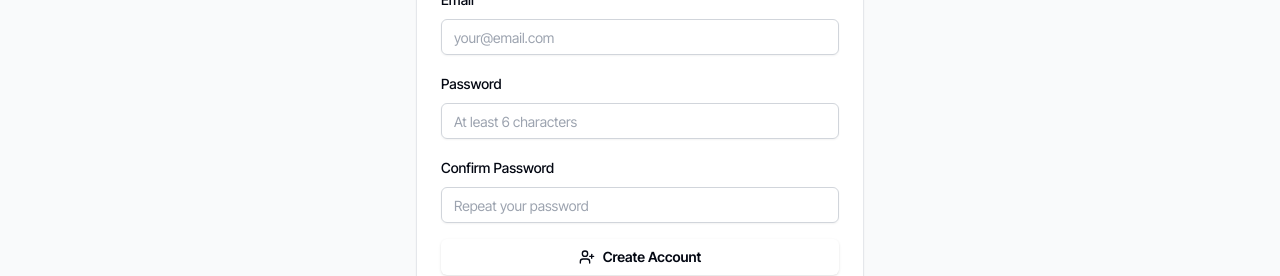
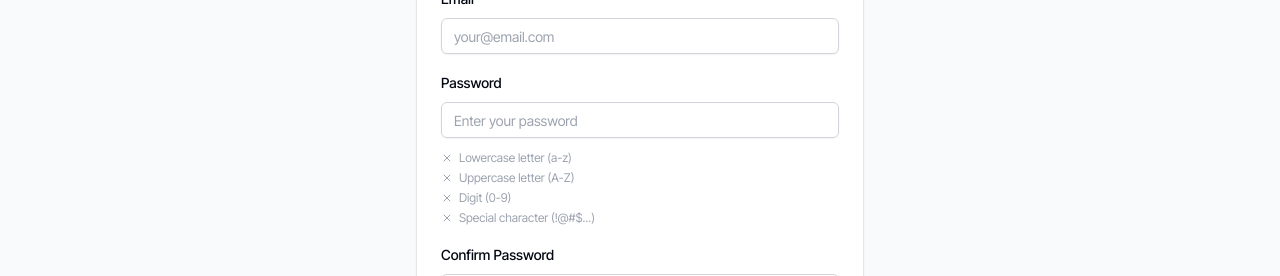
Before and after one commit to 0xDeca/Falcon-Driving-School, a Next.js app: page /auth/register in a window 1280 px wide. Shown: the part 472-748 px from the top of the page. Built offline with nearby package versions, Linux system fonts and the light colour scheme; no server answers.

Commit message:
Show password requirements inline on register page instead of toast errors

```diff
--- a/src/app/auth/register/page.tsx
+++ b/src/app/auth/register/page.tsx
@@ -7,33 +7,56 @@ import { Button } from "@/components/ui/button";
 import { Input } from "@/components/ui/input";
 import { Label } from "@/components/ui/label";
 import { Card, CardContent, CardHeader, CardTitle } from "@/components/ui/card";
-import { UserPlus } from "lucide-react";
+import { UserPlus, Check, X } from "lucide-react";
 import { supabase } from "@/lib/supabase";
 import toast from "react-hot-toast";
 
+const PASSWORD_RULES = [
+  { label: "Lowercase letter (a-z)", test: (p: string) => /[a-z]/.test(p) },
+  { label: "Uppercase letter (A-Z)", test: (p: string) => /[A-Z]/.test(p) },
+  { label: "Digit (0-9)", test: (p: string) => /[0-9]/.test(p) },
+  { label: "Special character (!@#$...)", test: (p: string) => /[!@#$%^&*()_+\-=\[\]{};':"|<>?,.\/`~]/.test(p) },
+];
+
+function validateForm(data: typeof INITIAL_FORM_DATA): Record<string, string> {
+  const errors: Record<string, string> = {};
+  if (!data.fullName.trim()) errors.fullName = "Full name is required";
+  if (!data.phone.trim()) errors.phone = "Phone number is required";
+  if (!data.email.trim()) errors.email = "Email is required";
+  if (!data.password) {
+    errors.password = "Password is required";
+  } else {
+    const missing = PASSWORD_RULES.filter((r) => !r.test(data.password)).map((r) => r.label);
+    if (missing.length > 0) {
+      errors.password = "Password must contain: " + missing.join(", ");
+    }
+  }
+  if (data.password !== data.confirmPassword) {
+    errors.confirmPassword = "Passwords do not match";
+  }
+  return errors;
+}
+
+const INITIAL_FORM_DATA = {
+  email: "",
+  password: "",
+  confirmPassword: "",
+  fullName: "",
+  phone: "",
+};
+
 export default function RegisterPage() {
   const router = useRouter();
-  const [formData, setFormData] = useState({
-    email: "",
-    password: "",
-    confirmPassword: "",
-    fullName: "",
-    phone: "",
-  });
+  const [formData, setFormData] = useState(INITIAL_FORM_DATA);
+  const [errors, setErrors] = useState<Record<string, string>>({});
   const [loading, setLoading] = useState(false);
 
   const handleRegister = async (e: React.FormEvent) => {
     e.preventDefault();
 
-    if (formData.password !== formData.confirmPassword) {
-      toast.error("Passwords do not match");
-      return;
-    }
-
-    if (formData.password.length < 6) {
-      toast.error("Password must be at least 6 characters");
-      return;
-    }
+    const validationErrors = validateForm(formData);
+    setErrors(validationErrors);
+    if (Object.keys(validationErrors).length > 0) return;
 
     setLoading(true);
 
@@ -52,7 +75,6 @@ export default function RegisterPage() {
       if (error) throw error;
 
       if (data.user) {
-        // Create user record
         const { error: userError } = await supabase.from("users").insert({
           id: data.user.id,
           email: formData.email,
@@ -61,7 +83,6 @@ export default function RegisterPage() {
 
         if (userError) throw userError;
 
-        // Create student record
         const { error: studentError } = await supabase.from("students").insert({
           user_id: data.user.id,
           phone: formData.phone,
@@ -76,7 +97,7 @@ export default function RegisterPage() {
       router.push("/auth/login");
     } catch (error: unknown) {
       const err = error as { message?: string };
-      toast.error(err.message || "Registration failed");
+      setErrors({ form: err.message || "Registration failed" });
     } finally {
       setLoading(false);
     }
@@ -84,6 +105,13 @@ export default function RegisterPage() {
 
   const updateField = (field: string, value: string) => {
     setFormData((prev) => ({ ...prev, [field]: value }));
+    if (errors[field]) {
+      setErrors((prev) => {
+        const next = { ...prev };
+        delete next[field];
+        return next;
+      });
+    }
   };
 
   return (
@@ -104,6 +132,11 @@ export default function RegisterPage() {
         </CardHeader>
         <CardContent>
           <form onSubmit={handleRegister} className="space-y-4">
+            {errors.form && (
+              <div className="rounded-lg border border-red-300 bg-red-50 p-3 text-sm text-red-600">
+                {errors.form}
+              </div>
+            )}
             <div className="space-y-2">
               <Label htmlFor="fullName">Full Name</Label>
               <Input
@@ -111,8 +144,11 @@ export default function RegisterPage() {
                 placeholder="John Doe"
                 value={formData.fullName}
                 onChange={(e) => updateField("fullName", e.target.value)}
-                required
+                className={errors.fullName ? "border-red-500" : ""}
               />
+              {errors.fullName && (
+                <p className="text-sm text-red-500">{errors.fullName}</p>
+              )}
             </div>
             <div className="space-y-2">
               <Label htmlFor="phone">Phone Number</Label>
@@ -121,8 +157,11 @@ export default function RegisterPage() {
                 placeholder="0800 000 0000"
                 value={formData.phone}
                 onChange={(e) => updateField("phone", e.target.value)}
-                required
+                className={errors.phone ? "border-red-500" : ""}
               />
+              {errors.phone && (
+                <p className="text-sm text-red-500">{errors.phone}</p>
+              )}
             </div>
             <div className="space-y-2">
               <Label htmlFor="email">Email</Label>
@@ -132,19 +171,45 @@ export default function RegisterPage() {
                 placeholder="your@email.com"
                 value={formData.email}
                 onChange={(e) => updateField("email", e.target.value)}
-                required
+                className={errors.email ? "border-red-500" : ""}
               />
+              {errors.email && (
+                <p className="text-sm text-red-500">{errors.email}</p>
+              )}
             </div>
             <div className="space-y-2">
               <Label htmlFor="password">Password</Label>
               <Input
                 id="password"
                 type="password"
-                placeholder="At least 6 characters"
+                placeholder="Enter your password"
                 value={formData.password}
                 onChange={(e) => updateField("password", e.target.value)}
-                required
+                className={errors.password ? "border-red-500" : ""}
               />
+              {errors.password && (
+                <p className="text-sm text-red-500">{errors.password}</p>
+              )}
+              <div className="space-y-1 pt-1">
+                {PASSWORD_RULES.map((rule) => {
+                  const passed = rule.test(formData.password);
+                  return (
+                    <div
+                      key={rule.label}
+                      className={`flex items-center gap-1.5 text-xs ${
+                        passed ? "text-green-600" : "text-gray-400"
+                      }`}
+                    >
+                      {passed ? (
+                        <Check className="h-3 w-3" />
+                      ) : (
+                        <X className="h-3 w-3" />
+                      )}
+                      {rule.label}
+                    </div>
+                  );
+                })}
+              </div>
             </div>
             <div className="space-y-2">
               <Label htmlFor="confirmPassword">Confirm Password</Label>
@@ -154,8 +219,11 @@ export default function RegisterPage() {
                 placeholder="Repeat your password"
                 value={formData.confirmPassword}
                 onChange={(e) => updateField("confirmPassword", e.target.value)}
-                required
+                className={errors.confirmPassword ? "border-red-500" : ""}
               />
+              {errors.confirmPassword && (
+                <p className="text-sm text-red-500">{errors.confirmPassword}</p>
+              )}
             </div>
             <Button type="submit" variant="gold" className="w-full" disabled={loading}>
               {loading ? (
```
